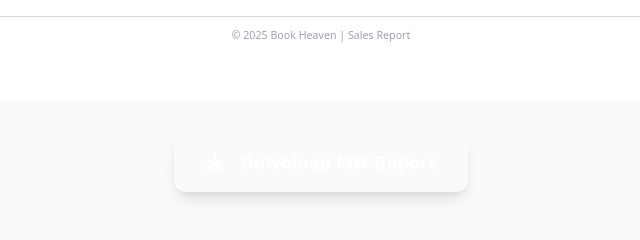
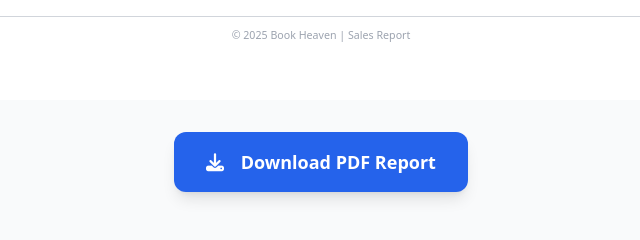
Before and after one commit to thizsucc/BHPS, a PHP site: page /download_sales_pdf.php in a window 1280 px wide. Shown: the part 1752-1992 px from the top of the page, without its empty margins (319-959 px from the left). Run offline with PHP 8.4, Linux system fonts and the light colour scheme; data comes from the database, SQL or seed files in the repository; some libraries are stand-ins or nearby versions.

Commit message:
Update download button to seem more visible

```diff
--- a/BHPS/download_sales_pdf.php
+++ b/BHPS/download_sales_pdf.php
@@ -431,11 +431,11 @@ function esc_attr($s)
 
     <!-- Download Button -->
     <div class="no-print text-center mt-8 mb-12">
-        <button id="downloadBtn" onclick="downloadPDF()"
-            class="bg-blue text-white px-8 py-4 rounded-xl text-lg font-semibold hover:from-blue-700 hover:to-purple-700 transition-all duration-300 shadow-lg hover:shadow-xl transform hover:-translate-y-1">
-            <i class="fas fa-download mr-3"></i>
-            Download PDF Report
-        </button>
+    <button id="downloadBtn" onclick="downloadPDF()"
+        class="bg-blue-600 text-white px-8 py-4 rounded-xl text-lg font-semibold hover:bg-gradient-to-r hover:from-blue-700 hover:to-purple-700 transition-all duration-300 shadow-lg hover:shadow-xl transform hover:-translate-y-1">
+        <i class="fas fa-download mr-3"></i>
+        Download PDF Report
+    </button>
     </div>
 
     <script>
@@ -546,4 +546,5 @@ function esc_attr($s)
     <link rel="stylesheet" href="https://cdnjs.cloudflare.com/ajax/libs/font-awesome/6.4.0/css/all.min.css">
 </body>
 
+
 </html>
```
